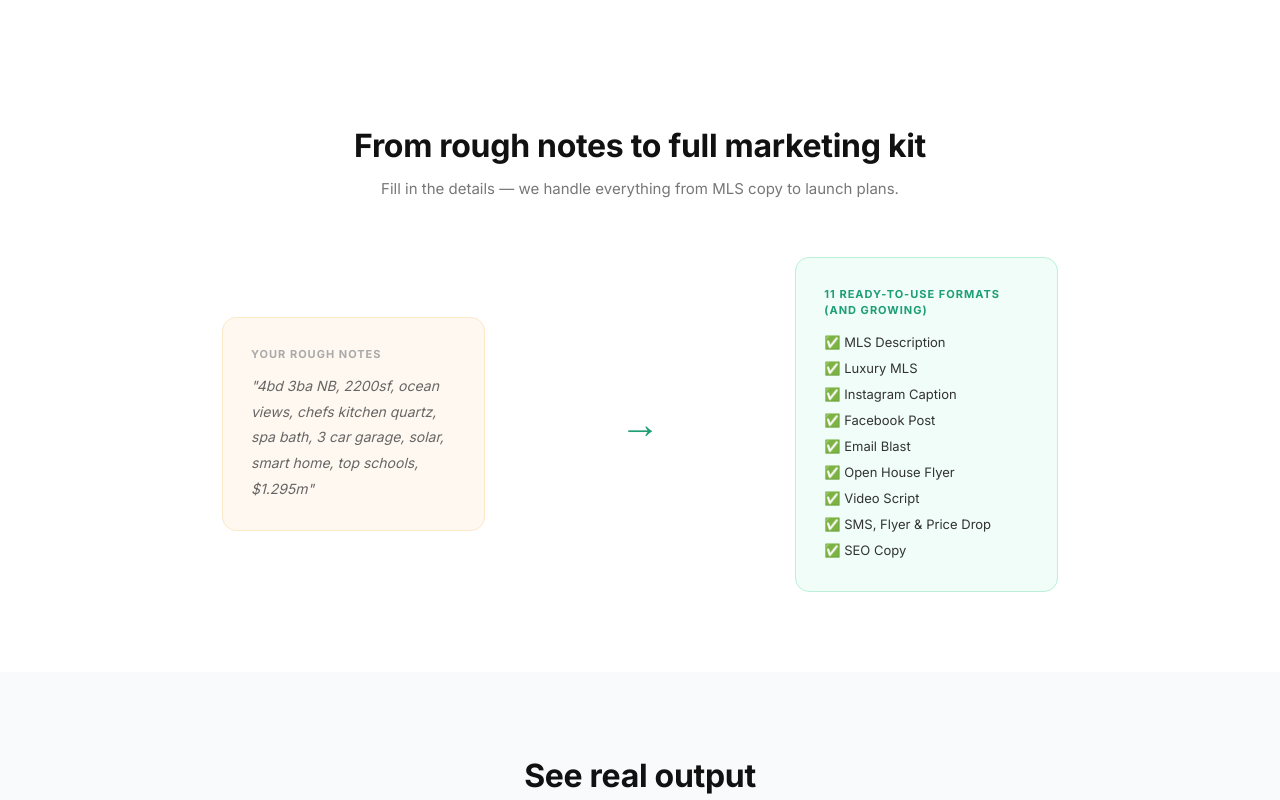
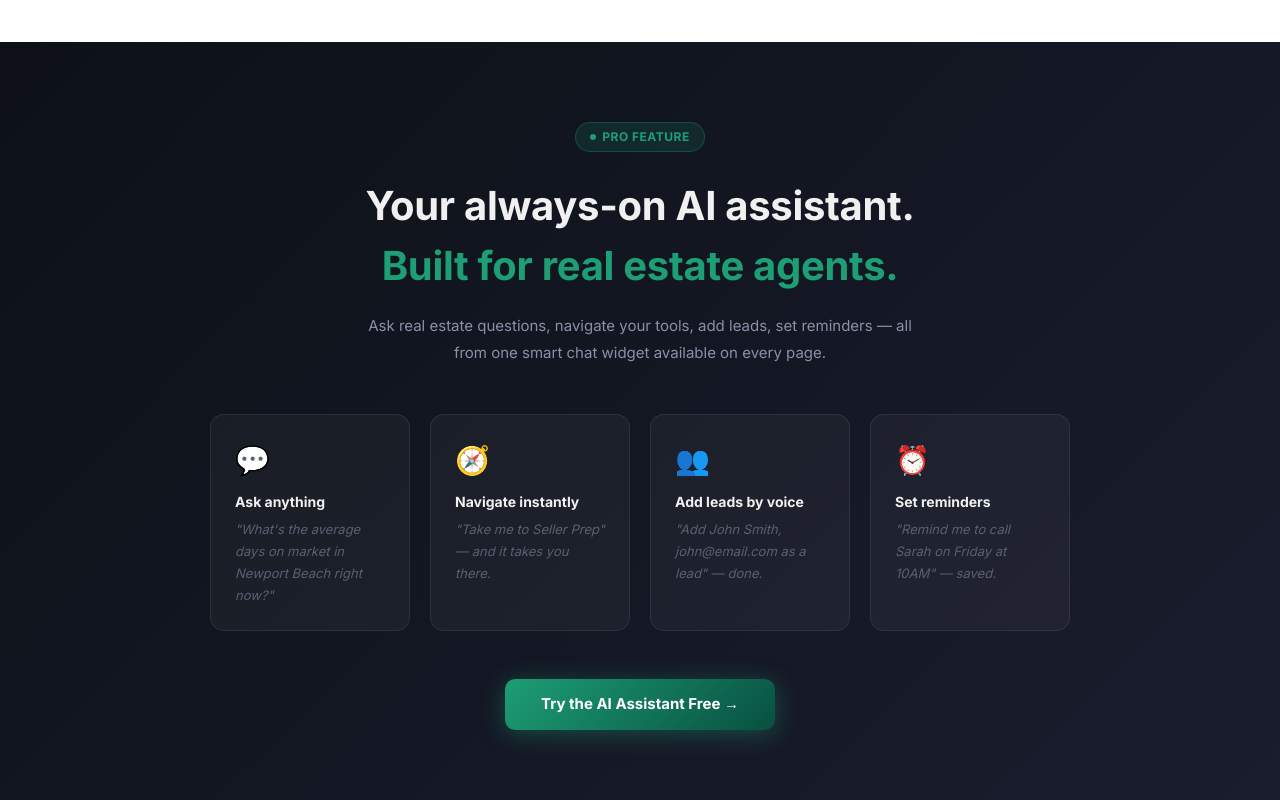
Before and after one commit to APD013/listing-whisperer, a Next.js app: page / in a window 1280 px wide. Shown: the part 2660-3460 px from the top of the page. Built offline with nearby package versions, Linux system fonts and the light colour scheme; no server answers.

Commit message:
Add AI chat feature highlight section to homepage

```diff
--- a/src/app/page.tsx
+++ b/src/app/page.tsx
@@ -186,6 +186,41 @@ export default function Home() {
               </div>
             ))}
           </div>
+        </div>
+      </section>
+
+      {/* AI CHAT FEATURE HIGHLIGHT */}
+      <section style={{padding:'5rem 2rem',background:'linear-gradient(135deg,#0d1117 0%,#1a1d2e 100%)'}}>
+        <div style={{maxWidth:'860px',margin:'0 auto',textAlign:'center'}}>
+          <div style={{display:'inline-flex',alignItems:'center',gap:'6px',background:'rgba(29,158,117,0.15)',color:'#1D9E75',fontSize:'12px',fontWeight:'700',padding:'5px 14px',borderRadius:'20px',marginBottom:'1.5rem',letterSpacing:'0.5px',border:'1px solid rgba(29,158,117,0.3)'}}>
+            <span style={{width:'6px',height:'6px',borderRadius:'50%',background:'#1D9E75',display:'inline-block'}}/>
+            PRO FEATURE
+          </div>
+          <h2 style={{fontSize:'clamp(1.75rem, 4vw, 2.5rem)',fontWeight:'800',color:'#f0f0f0',marginBottom:'1rem',letterSpacing:'-0.3px'}}>
+            Your always-on AI assistant.<br/>
+            <span style={{color:'#1D9E75'}}>Built for real estate agents.</span>
+          </h2>
+          <p style={{fontSize:'15px',color:'#8b8fa8',maxWidth:'560px',margin:'0 auto 3rem',lineHeight:'1.8'}}>
+            Ask real estate questions, navigate your tools, add leads, set reminders — all from one smart chat widget available on every page.
+          </p>
+          <div style={{display:'grid',gridTemplateColumns:'repeat(auto-fit, minmax(200px, 1fr))',gap:'1.25rem',marginBottom:'3rem'}}>
+            {[
+              {icon:'💬',title:'Ask anything',desc:'"What\'s the average days on market in Newport Beach right now?"'},
+              {icon:'🧭',title:'Navigate instantly',desc:'"Take me to Seller Prep" — and it takes you there.'},
+              {icon:'👥',title:'Add leads by voice',desc:'"Add John Smith, john@email.com as a lead" — done.'},
+              {icon:'⏰',title:'Set reminders',desc:'"Remind me to call Sarah on Friday at 10AM" — saved.'},
+            ].map(({icon,title,desc}) => (
+              <div key={title} style={{background:'rgba(255,255,255,0.04)',borderRadius:'14px',padding:'1.5rem',border:'1px solid rgba(255,255,255,0.08)',textAlign:'left'}}>
+                <div style={{fontSize:'1.75rem',marginBottom:'10px'}}>{icon}</div>
+                <h3 style={{fontSize:'14px',fontWeight:'700',color:'#f0f0f0',marginBottom:'6px'}}>{title}</h3>
+                <p style={{fontSize:'13px',color:'#5a5f72',lineHeight:'1.7',margin:'0',fontStyle:'italic'}}>{desc}</p>
+              </div>
+            ))}
+          </div>
+          <a href="/signup" onClick={() => trackCTAClick('chat_feature_cta', 'homepage')}
+            style={{display:'inline-block',background:'linear-gradient(135deg,#1D9E75,#085041)',color:'#fff',padding:'14px 36px',borderRadius:'10px',textDecoration:'none',fontWeight:'700',fontSize:'15px',boxShadow:'0 4px 24px rgba(29,158,117,0.4)'}}>
+            Try the AI Assistant Free →
+          </a>
         </div>
       </section>
 
```
